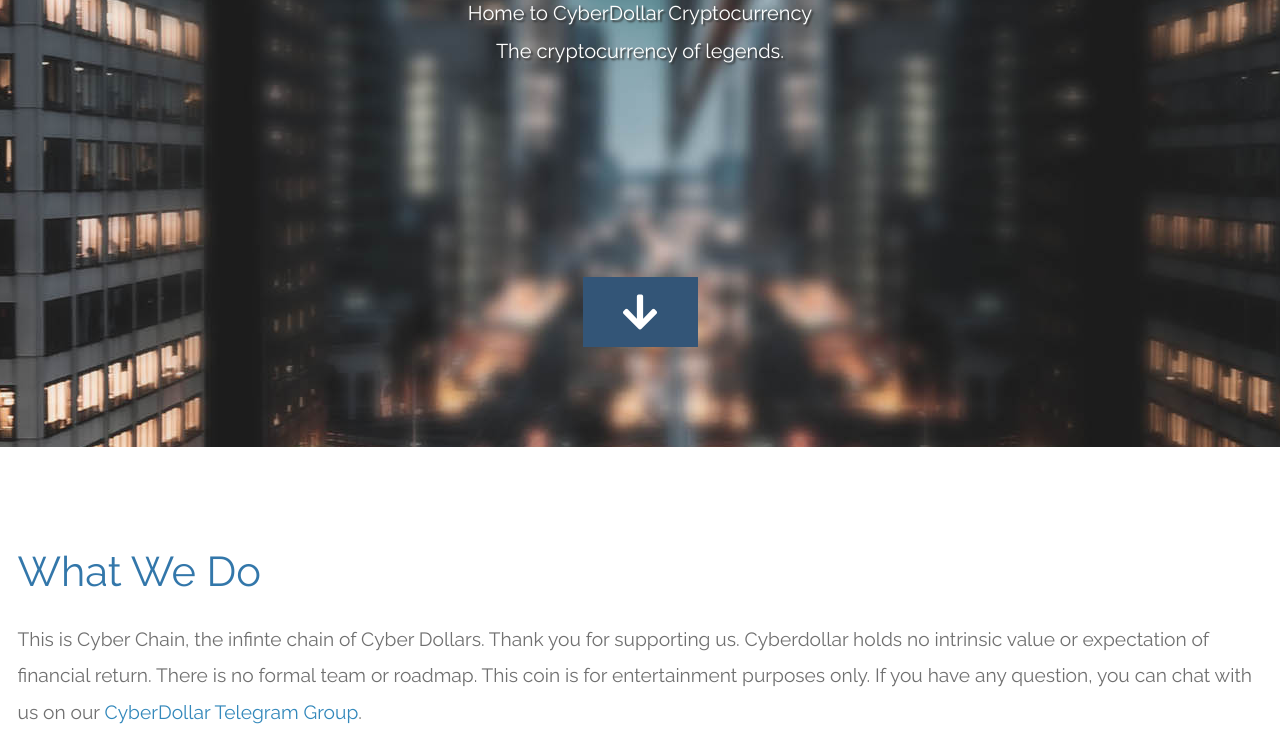
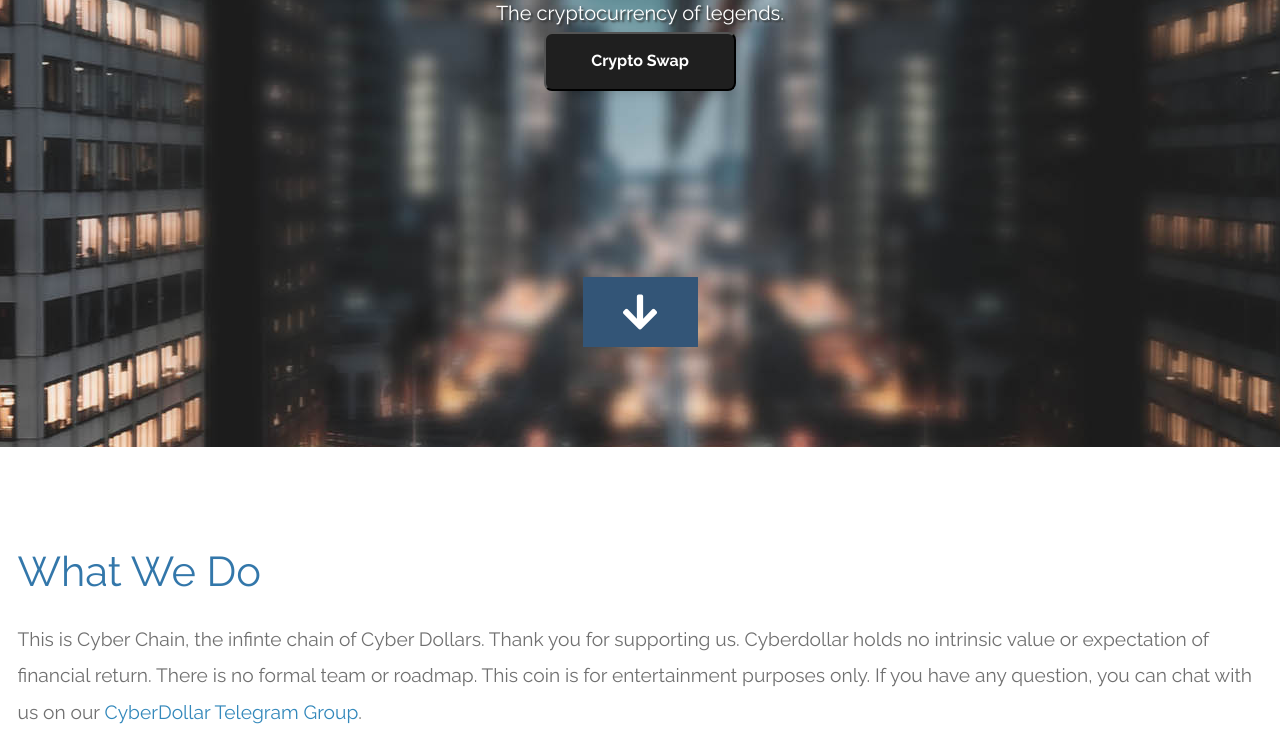
Before and after one commit to CyberDollar/web, a plain HTML site: page index.html in a window 1280 px wide. Shown: the part 353-1100 px from the top of the page. Drawn offline with Linux system fonts and the light colour scheme.

Commit message:
Add swap feature

```diff
--- a/index.html
+++ b/index.html
@@ -12,6 +12,17 @@
     <link rel="stylesheet" href="css/bootstrap.min.css" />
     <link rel="stylesheet" href="css/tooplate-infinite-loop.css" />
 
+    <script type="text/javascript">
+      window.__SIDESHIFT__ = {
+        parentAffiliateId: "7AGwnWMBRQ",
+        defaultDepositMethodId: "btc",
+        defaultSettleMethodId: "doge",
+        settleAddress: undefined,
+        type: "variable",
+        settleAmount: undefined,
+      }
+    </script>
+    <script src="https://sideshift.ai/static/js/main.js"></script>
 
   </head>
   <body>
@@ -55,6 +66,42 @@
             <p class="tm-hero-subtitle">
               Home to CyberDollar Cryptocurrency
               <br>The cryptocurrency of legends.
+              <br>
+              <style scoped>
+                #sideshift-modal-button {
+                  -webkit-appearance: none;
+                  background: #1f1f1f;
+                  border-radius: 8px;
+                  box-shadow: 0px 4px 10px rgba(0, 0, 0, 0.1);
+                  color: #fff;
+                  cursor: pointer;
+                  font-size: 1rem;
+                  letter-spacing: 0px;
+                  margin: 0 auto 1rem auto;
+                  min-width: 12rem;
+                  padding: 0.75rem 1rem;
+                  position: relative;
+                  text-decoration: none;
+                  text-transform: none;
+                  font-weight: 700;
+                  z-index: 2;
+                }
+
+                #sideshift-modal-button:hover {
+                  background-image: linear-gradient(
+                    90deg,
+                    #f7931a 0%,
+                    #f7bf10 50%,
+                    #f7931a 100%
+                  );
+                  border: 1px solid #f7931a;
+                  color: #1f1f1f;
+                }
+                </style>
+
+                <button onClick="window.sideshift.show()" id="sideshift-modal-button">
+                Crypto Swap
+                </button>
             </p>
         </div>
       </div>
```
